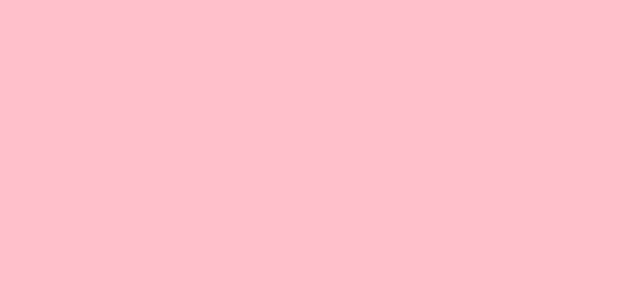
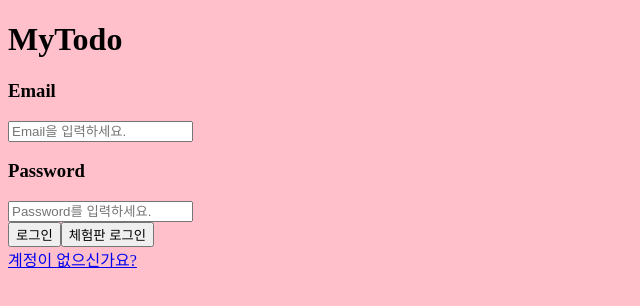
Before and after one commit to jswj30/myTodo-client, a React (Create React App) app in the folder mytodo-client/: page /login in a window 1280 px wide. Shown: the top 306 px of the page, without its empty margins (0-640 px from the left). Built offline with nearby package versions, Linux system fonts and the light colour scheme.

Commit message:
[feat12][modify]새로고침에도 유지되도록 로그인 기능 보완

```diff
--- a/mytodo-client/src/App.js
+++ b/mytodo-client/src/App.js
@@ -1,5 +1,5 @@
 import React, { Component } from "react";
-import { Route } from "react-router-dom";
+import { Redirect, Route, Switch, withRouter } from "react-router-dom";
 
 // components
 import Login from "./components/Login";
@@ -21,27 +21,43 @@ class App extends Component {
     this.setState({
       isLogin: true,
     });
+    this.props.history.push("/");
   };
 
   render() {
     const { isLogin } = this.state;
+
     return (
       <div>
-        <Route
-          path="/"
-          exact
-          render={() =>
-            isLogin === true ? (
-              <Main />
-            ) : (
-              <Login handleIsLogin={this.handleIsLogin} />
-            )
-          }
-        />
-        <Route path="/signup" component={Signup} />
+        <Switch>
+          <Route path="/signup" component={Signup} />
+          <Route
+            path="/login"
+            render={() => <Login handleIsLogin={this.handleIsLogin} />}
+          />
+          <Route path="/main" component={Main} />
+          <Route
+            path="/"
+            render={() => {
+              if (isLogin) {
+                return <Redirect to="/main" />;
+              }
+              return <Redirect to="/login" />;
+            }}
+          />
+          <Route
+            // path를 따로 정의하지 않으면 모든 상황에 렌더링됨
+            render={({ location }) => (
+              <div>
+                <h2>이 페이지는 존재하지 않습니다</h2>
+                <p>{location.pathname}</p>
+              </div>
+            )}
+          />
+        </Switch>
       </div>
     );
   }
 }
 
-export default App;
+export default withRouter(App);
--- a/mytodo-client/src/components/Login.js
+++ b/mytodo-client/src/components/Login.js
@@ -24,6 +24,10 @@ class Login extends Component {
   handleLogin = async () => {
     const { email, password } = this.state;
     try {
+      // Email과 Password 중 하나라도 비어있다면 alert
+      if (!email || !password) {
+        alert("Email과 Password를 모두 입력하세요.");
+      } else {
         const resp = await axios({
           method: "post",
           url: "http://localhost:5000/signin",
@@ -32,13 +36,15 @@ class Login extends Component {
             password: password,
           },
         });
+
         if (!resp) {
-        alert("Email 및 Password가 일치하지 않습니다.");
+          alert("Email 또는 Password가 일치하지 않습니다.");
         } else {
           this.props.handleIsLogin();
         }
+      }
     } catch (err) {
-      alert("Email 및 Password가 일치하지 않습니다.");
+      alert("Email 또는 Password가 일치하지 않습니다.");
     }
   };
 
@@ -59,7 +65,7 @@ class Login extends Component {
         this.props.handleIsLogin();
       }
     } catch (err) {
-      console.error(err);
+      alert(err);
     }
   };
 
```
Lines whose indentation alone changed are shown as unchanged.
